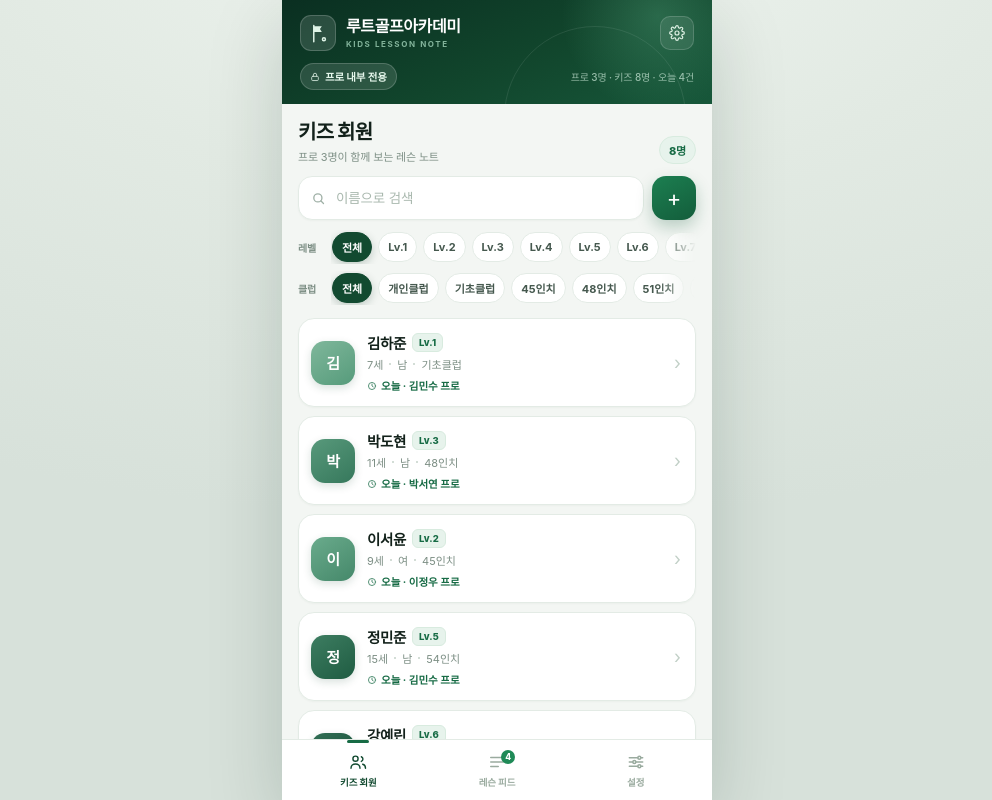
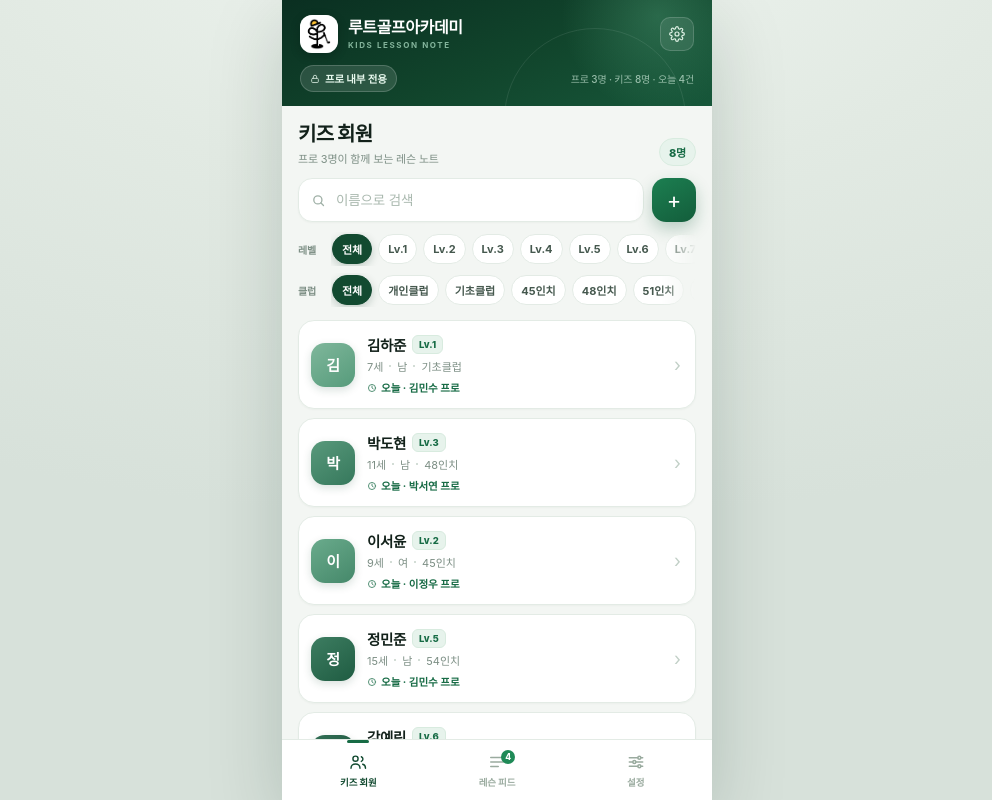
Before and after one commit to jaekeun802-alt/root-golf-kids, a plain HTML site: page index.html in a window 1280 px wide. Shown: the whole page, without its empty margins (143-1135 px from the left). Drawn offline with Linux system fonts and the light colour scheme.

Commit message:
공식 로고 적용: 헤더 배지·앱 아이콘·PWA 매니페스트·공유 미리보기 추가

```diff
--- a/index.html
+++ b/index.html
@@ -5,8 +5,37 @@
 <meta name="viewport" content="width=device-width, initial-scale=1, viewport-fit=cover">
 <meta name="theme-color" content="#0d3524">
 <meta name="apple-mobile-web-app-capable" content="yes">
+<meta name="mobile-web-app-capable" content="yes">
 <meta name="apple-mobile-web-app-status-bar-style" content="black-translucent">
+<meta name="apple-mobile-web-app-title" content="루트 키즈">
+<meta name="application-name" content="루트 키즈">
 <title>루트골프아카데미 · 키즈 레슨노트</title>
+<meta name="description" content="루트골프아카데미 키즈 레슨노트 — 프로 3명이 함께 쓰는 아이들 레슨 기록. 회원, 레슨노트, 피드백을 한 곳에서.">
+<link rel="canonical" href="https://jaekeun802-alt.github.io/root-golf-kids/">
+
+<!-- icons & manifest -->
+<link rel="icon" type="image/png" sizes="64x64" href="assets/favicon-64.png">
+<link rel="icon" type="image/png" sizes="192x192" href="assets/icon-192.png">
+<link rel="apple-touch-icon" sizes="180x180" href="assets/apple-touch-icon.png">
+<link rel="manifest" href="manifest.json">
+
+<!-- open graph / share preview -->
+<meta property="og:type" content="website">
+<meta property="og:site_name" content="루트골프아카데미">
+<meta property="og:locale" content="ko_KR">
+<meta property="og:url" content="https://jaekeun802-alt.github.io/root-golf-kids/">
+<meta property="og:title" content="루트골프아카데미 · 키즈 레슨노트">
+<meta property="og:description" content="프로 3명이 함께 쓰는 아이들 레슨 기록. 회원, 레슨노트, 피드백을 한 곳에서.">
+<meta property="og:image" content="https://jaekeun802-alt.github.io/root-golf-kids/assets/og-image.png">
+<meta property="og:image:secure_url" content="https://jaekeun802-alt.github.io/root-golf-kids/assets/og-image.png">
+<meta property="og:image:type" content="image/png">
+<meta property="og:image:width" content="1200">
+<meta property="og:image:height" content="630">
+<meta property="og:image:alt" content="루트골프아카데미 키즈 로고">
+<meta name="twitter:card" content="summary_large_image">
+<meta name="twitter:title" content="루트골프아카데미 · 키즈 레슨노트">
+<meta name="twitter:description" content="프로 3명이 함께 쓰는 아이들 레슨 기록. 회원, 레슨노트, 피드백을 한 곳에서.">
+<meta name="twitter:image" content="https://jaekeun802-alt.github.io/root-golf-kids/assets/og-image.png">
 <style>
 :root{
   --green-950:#08251a;
@@ -59,10 +88,11 @@ button{font-family:inherit}
 .appbar-top{position:relative;z-index:1;display:flex;align-items:center;gap:10px}
 .brand{display:flex;align-items:center;gap:10px;min-width:0}
 .mark{
-  width:36px;height:36px;border-radius:11px;flex:none;display:grid;place-items:center;
-  background:rgba(255,255,255,.13);border:1px solid rgba(255,255,255,.18);color:#dff4e7;
-}
-.mark svg{width:21px;height:21px}
+  width:38px;height:38px;border-radius:12px;flex:none;display:grid;place-items:center;
+  padding:3px;background:#fff;
+  box-shadow:0 3px 10px rgba(4,24,15,.30),0 0 0 1px rgba(255,255,255,.55) inset;
+}
+.mark img{width:100%;height:100%;object-fit:contain;display:block}
 .brand-name{font-size:16px;font-weight:800;letter-spacing:-.025em;line-height:1.15}
 .brand-sub{font-size:8px;font-weight:700;letter-spacing:.2em;color:rgba(176,226,199,.72);margin-top:3px}
 .icon-btn{
@@ -421,10 +451,8 @@ form.invalid .input{border-color:#e0b3aa;background:#fdf7f5}
   <header class="appbar">
     <div class="appbar-top">
       <div class="brand">
-        <div class="mark" aria-hidden="true">
-          <svg viewBox="0 0 24 24" fill="none" stroke="currentColor" stroke-width="1.7" stroke-linecap="round" stroke-linejoin="round">
-            <path d="M6.6 21.4V2.8"/><path d="M6.6 3.6h9.2l-2.1 3.3 2.1 3.3H6.6z" fill="currentColor" stroke="none"/><circle cx="18.2" cy="18.6" r="1.7"/>
-          </svg>
+        <div class="mark">
+          <img src="assets/logo-mark.png" alt="루트골프아카데미 키즈" width="600" height="600" decoding="async">
         </div>
         <div>
           <div class="brand-name">루트골프아카데미</div>
```
Also changed, not shown: assets/apple-touch-icon.png (added), assets/favicon-64.png (added), assets/icon-192.png (added), assets/icon-512-maskable.png (added), assets/icon-512.png (added), assets/logo-mark-120.png (added), assets/logo-mark.png (added), assets/og-image.png (added), manifest.json (added).
